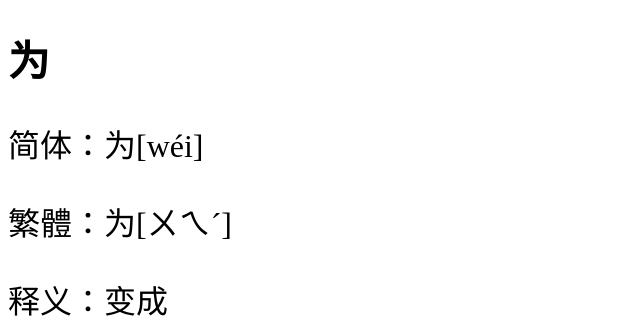
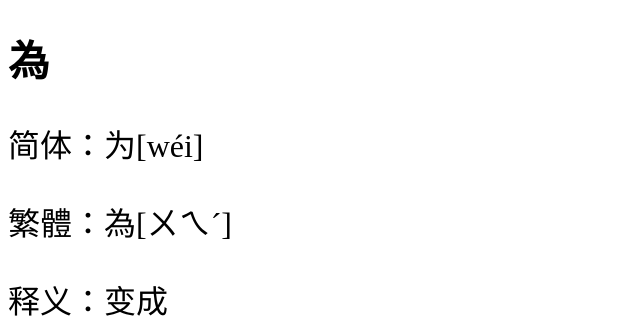
Before and after one commit to shengzhe/livecalligraphy, a Jekyll site: the page built from _posts/2012-08-31-LanTing-203.html, in a window 1280 px wide. Shown: the top 327 px of the page, without its empty margins (0-640 px from the left). Built offline with Jekyll 4.4.1, drawn with Linux system fonts in a browser that asks for light colours; Markdown is read by kramdown in place of the engine named in the settings.

Commit message:
Update 2012-08-31-LanTing-203.html

```diff
--- a/_posts/2012-08-31-LanTing-203.html
+++ b/_posts/2012-08-31-LanTing-203.html
@@ -2,9 +2,9 @@
 layout: default
 title: 兰亭集序第203个字 (203th character of Lan Ting)
 ---
-<h1>为</h1>
+<h1>為</h1>
 <p>简体：为[wéi]</p>
-<p>繁體：为[ㄨㄟˊ]</p>
+<p>繁體：為[ㄨㄟˊ]</p>
 <p>释义：变成</p>
 <p>English: become</p>
 <br/>
```
